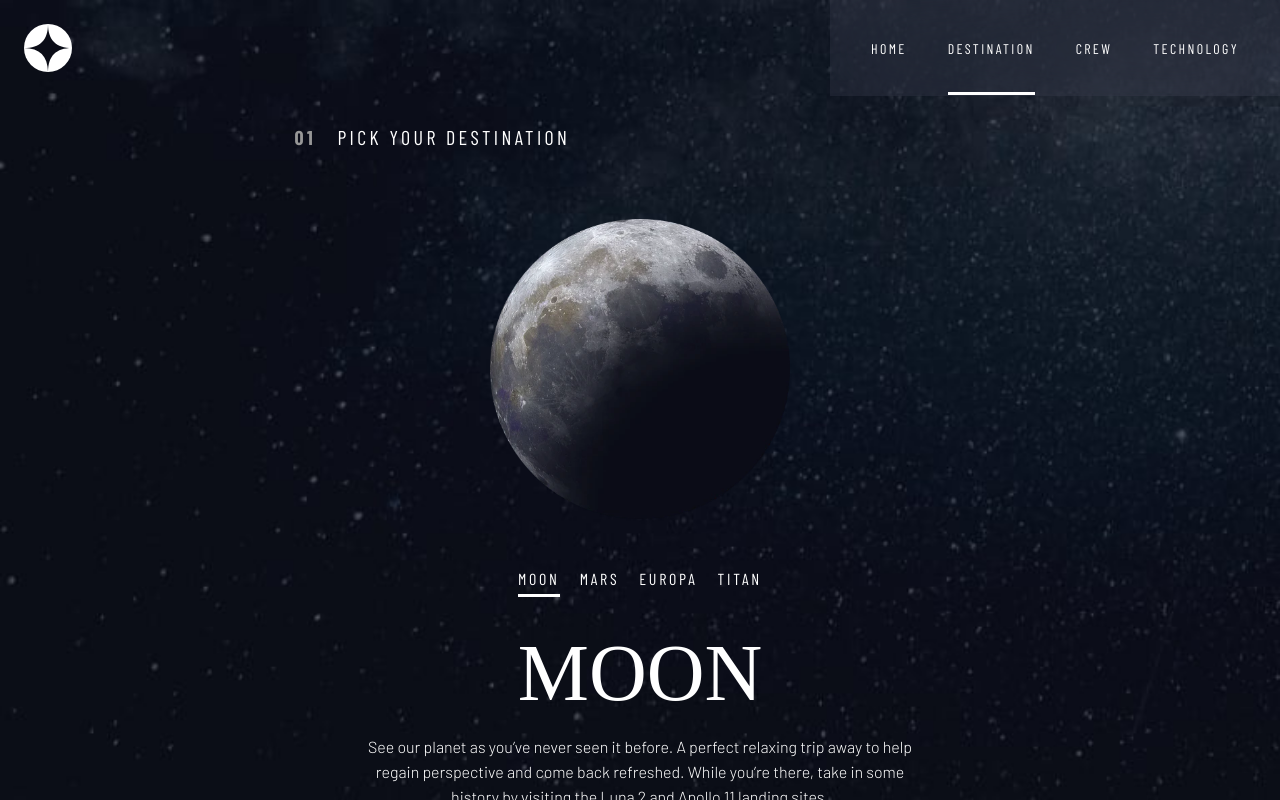
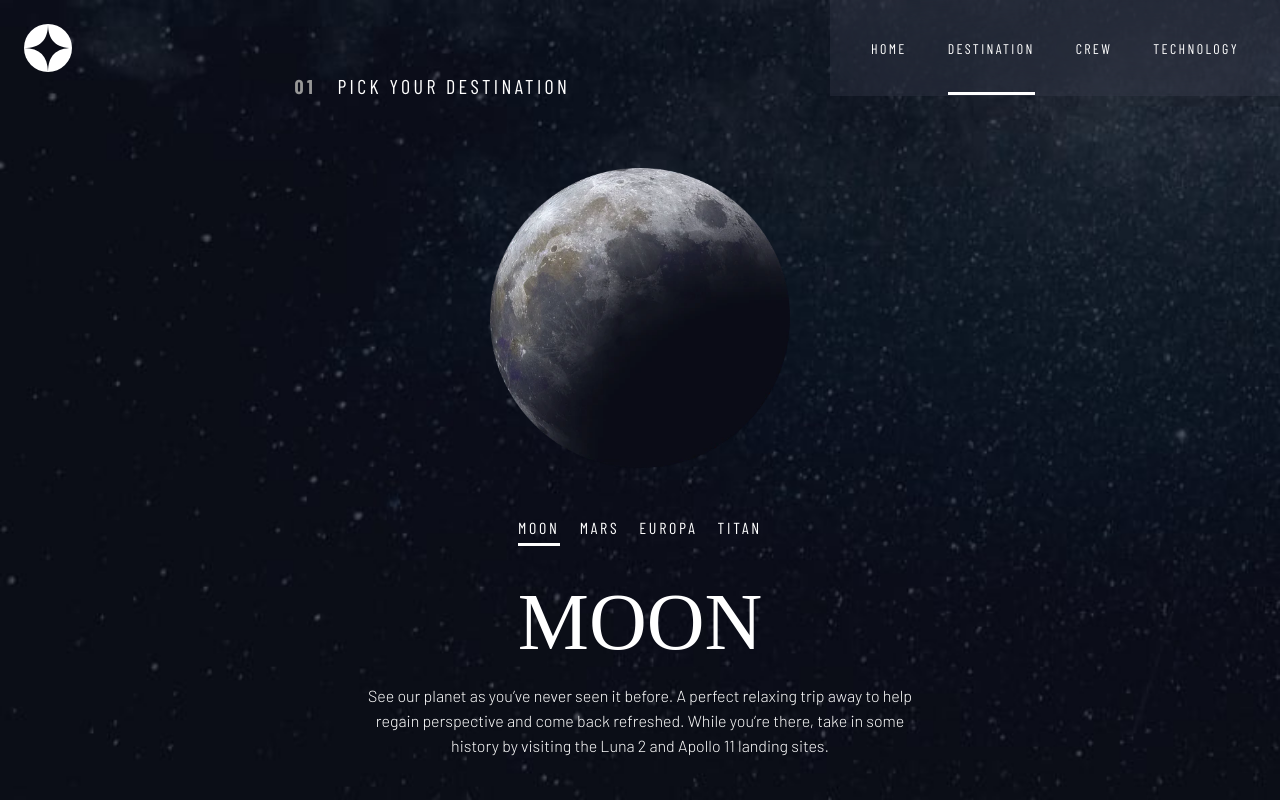
Before and after one commit to KurtisIvey/space-tourism-nextjs, a Next.js app: page /Destination in a window 1280 px wide. Built offline with nearby package versions, Linux system fonts and the light colour scheme; a web font is replaced by a local one.

Commit message:
update margin and height of tablet

```diff
--- a/src/app/Destination/Destination.css
+++ b/src/app/Destination/Destination.css
@@ -130,6 +130,7 @@ main.destination section .metricsBigContainer .metricContainer div {
     align-items: flex-start;
   }
   main.destination section {
+    height: 100%;
     width: 100%;
     display: flex;
     flex-direction: column;
@@ -144,7 +145,7 @@ main.destination section .metricsBigContainer .metricContainer div {
     color: white;
     margin-bottom: 70px;
     margin-left: 38.5px;
-    margin-top: 3.3vh;
+    margin-top: -25px;
   }
   main.destination section h1 span {
     font-weight: 700;
--- a/src/app/Destination/Destination.scss
+++ b/src/app/Destination/Destination.scss
@@ -139,6 +139,7 @@ main.destination {
         align-items: flex-start;
 
         section {
+            height: 100%;
             width: 100%;
             display: flex;
             flex-direction: column;
@@ -152,7 +153,7 @@ main.destination {
                 color: white;
                 margin-bottom: 70px;
                 margin-left: 38.5px;
-                margin-top: 3.3vh;
+                margin-top: -25px;
                 span{
                     font-weight: 700;
                     color: $darkGrey;
```
Also changed, not shown: 1 other file (tests, documents, lock files or other folders).
